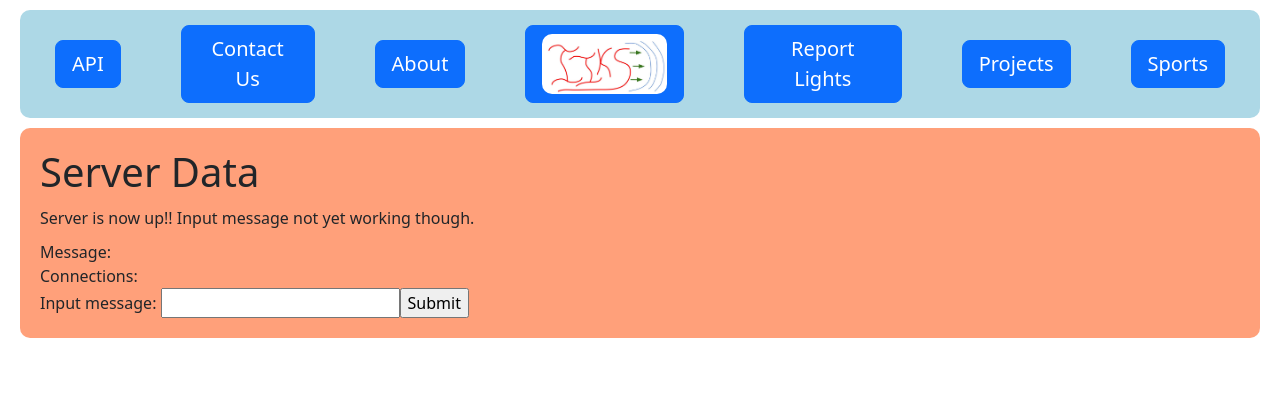
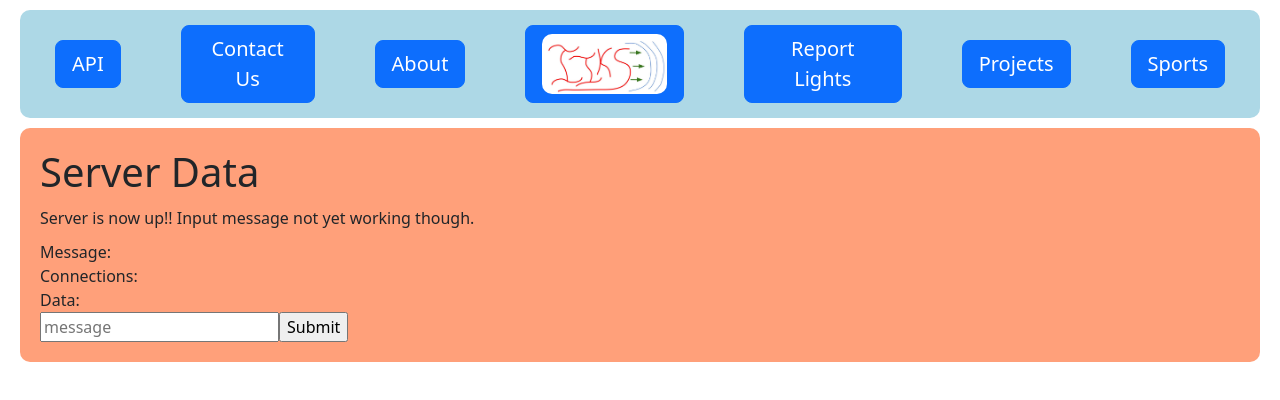
Before and after one commit to geodude3/iiksreactframework, a React (Create React App) app: page /api in a window 1280 px wide. Shown: the top 400 px of the page. Built offline with nearby package versions, Linux system fonts and the light colour scheme; no server answers.

Commit message:
changed input for API

```diff
--- a/package.json
+++ b/package.json
@@ -6,6 +6,7 @@
     "@testing-library/jest-dom": "^5.16.5",
     "@testing-library/react": "^13.4.0",
     "@testing-library/user-event": "^13.5.0",
+    "axios": "^1.2.3",
     "bootstrap": "^5.2.3",
     "react": "^18.2.0",
     "react-dom": "^18.2.0",
--- a/src/pages/Api.js
+++ b/src/pages/Api.js
@@ -1,24 +1,38 @@
-import React from "react";
+import React, { useState } from "react";
 import "../styles/api.css"
 import "../styles/App.css"
-import ApiComponent from "../components/api";
-import Form from "./Form";
+import Axios from "axios"
 
 function Api() {
 
-  React.useEffect(()=>{
-    let item = "hi there"
+  const [data2, setData2] = React.useState(null);
 
-    fetch("https://iiksserver.herokuapp.com/comment",{
-      method: 'POST',
-      headers: {
-        'Content-Type': 'application/json'
-      },
-      body: JSON.stringify({item})
+  const [dataInput, setDataInput] = React.useState({
+    item:""
+  })
+
+  const handle = (e)=>{
+    const newdata = {...dataInput};
+    newdata[e.target.id] = e.target.value;
+    setDataInput(newdata)
+    console.log(newdata);
+  }
+
+  const url = "https://iiksserver.herokuapp.com/comment"
+  const handleSubmit = (e)=>{
+    e.preventDefault();
+    console.log(dataInput.item)
+    const response = Axios.post(url,{
+      item:dataInput.item
     })
-      .then(data => data.json())
-  });
+    .then((res) => {
+      res.json();
+    })
+    .then((data) => setData(data.message))
+    // setData(response.data);
+    // console.log("Message:", response.data)
 
+  }
 
   const [data, setData] = React.useState(null);
   React.useEffect(() => {
@@ -38,6 +52,7 @@ function Api() {
   }, []);
 
 
+
     return(
         <div className="body">
             <h1>Server Data</h1>
@@ -49,7 +64,13 @@ function Api() {
                 Connections: {connect}
             </div>
             <div>
-              <ApiComponent/>
+                Data: {data2}
+            </div>
+            <div>
+            <form onSubmit={handleSubmit}>
+                <input onChange={handle} id="item" placeholder="message" type="text" value={dataInput.item}/>
+                <input type="submit" value="Submit" />
+            </form>
             </div>
         </div>
     )
```
Also changed, not shown: 1 other file (tests, documents, lock files or other folders).
